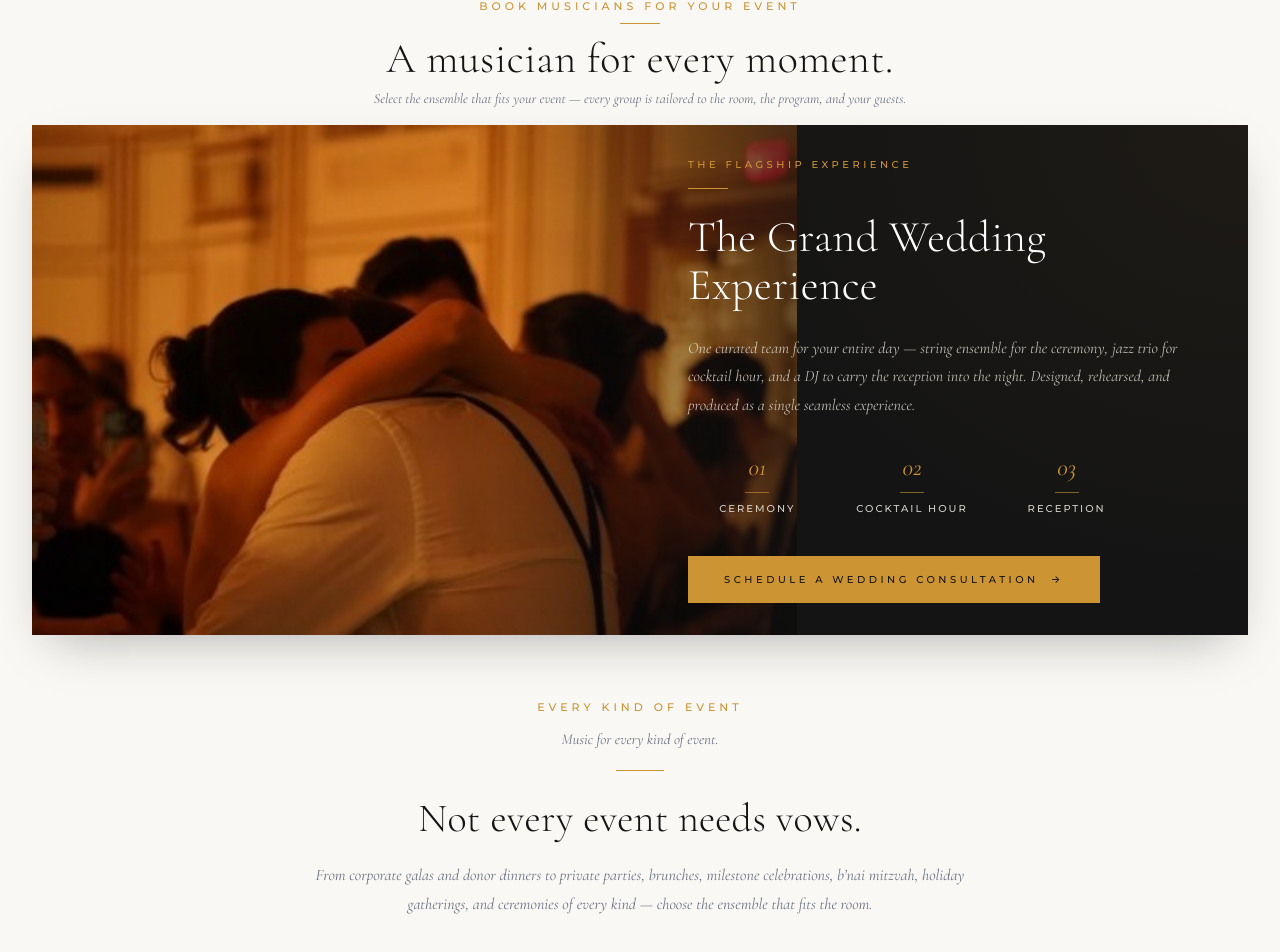
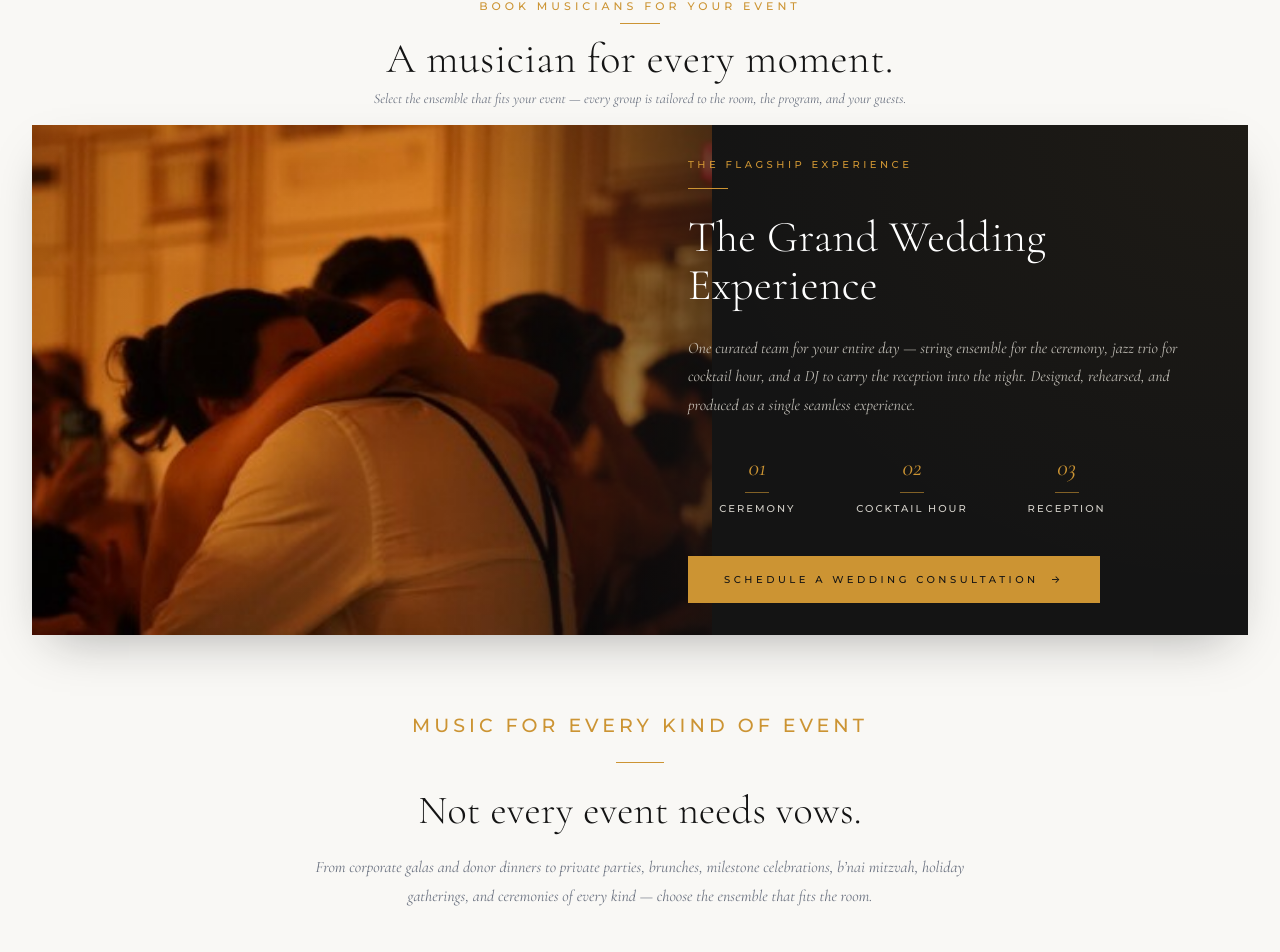
Before and after one commit to xhojamusicagency-cmd/xhoja-music-agency, a React (Vite) app: page /ensembles in a window 1280 px wide. Shown: the part 115-1067 px from the top of the page. Built offline with nearby package versions, Linux system fonts and the light colour scheme; grey boxes are pictures that could not be loaded.

Commit message:
Re-crop photo to 4:3 match container, bigger card, prominent gold divider header

```diff
--- a/src/pages/Ensembles.tsx
+++ b/src/pages/Ensembles.tsx
@@ -20,7 +20,7 @@ const ENSEMBLES: Ensemble[] = [
       'One curated team for your entire day — string ensemble for the ceremony, jazz trio for cocktail hour, and a DJ to carry the reception into the night. Designed, rehearsed, and produced as a single seamless experience.',
     flagship: true,
     includes: ['Ceremony', 'Cocktail Hour', 'Reception'],
-    image: '/wedding-reception.jpg?v=4',
+    image: '/wedding-reception.jpg?v=5',
   },
   {
     tag: 'Solo',
@@ -111,8 +111,8 @@ export default function Ensembles() {
                 className="group relative block overflow-hidden bg-dark shadow-[0_20px_50px_-20px_rgba(20,20,20,0.35)] transition-all duration-500 ease-out hover:-translate-y-1 hover:shadow-[0_28px_70px_-22px_rgba(20,20,20,0.5)]"
               >
                 <div className="grid grid-cols-1 lg:grid-cols-2 items-stretch">
-                  {/* Image side — landscape aspect keeps card height compact */}
-                  <div className="relative aspect-[4/3] lg:aspect-[3/2] overflow-hidden">
+                  {/* Image side — 4/3 matches the source crop exactly so nothing gets cut */}
+                  <div className="relative aspect-[4/3] lg:aspect-[4/3] overflow-hidden">
                     {flagship.image && (
                       <img
                         src={flagship.image}
@@ -181,14 +181,11 @@ export default function Ensembles() {
         );
       })()}
 
-      {/* Section divider for the rest of the ensembles — explicit reassurance that we book every kind of event */}
-      <section className="bg-cream-light pt-4 pb-10 md:pb-12">
+      {/* Section divider — prominent gold reassurance that we book every kind of event */}
+      <section className="bg-cream-light pt-6 pb-10 md:pt-8 md:pb-12">
         <div className="max-w-3xl mx-auto px-4 sm:px-6 lg:px-8 text-center">
-          <p className="text-gold uppercase tracking-[4px] text-[11px] mb-3 font-medium">
-            Every Kind Of Event
-          </p>
-          <p className="font-serif italic text-gray-500 text-[15px] mb-5">
-            Music for every kind of event.
+          <p className="text-gold uppercase tracking-[4px] text-[15px] sm:text-[17px] md:text-[19px] mb-6 font-medium leading-[1.2]">
+            Music For Every Kind Of Event
           </p>
           <div className="w-12 h-px bg-gold mx-auto mb-6"></div>
           <h2 className="font-serif text-[28px] sm:text-[34px] md:text-[40px] font-light tracking-[0.3px] text-dark mb-5 leading-[1.15]">
```
Also changed, not shown: public/wedding-reception.jpg.
